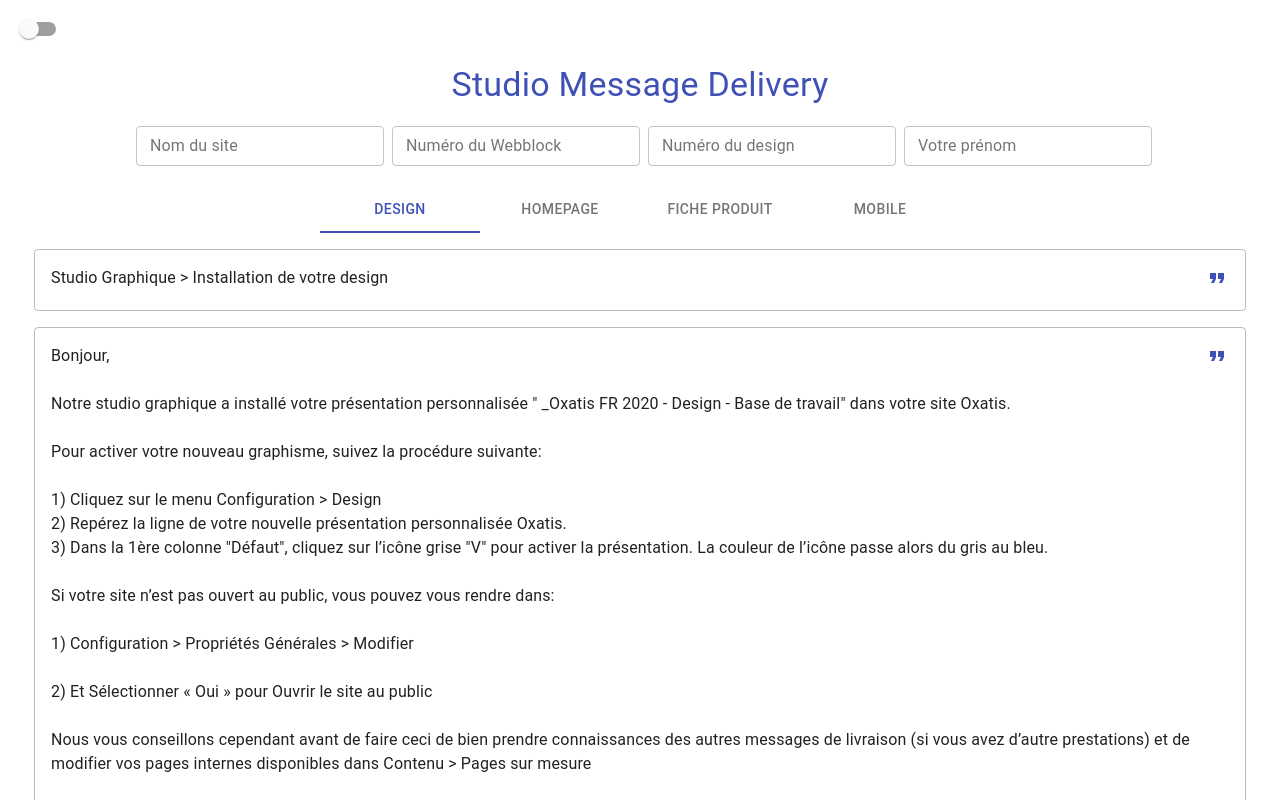
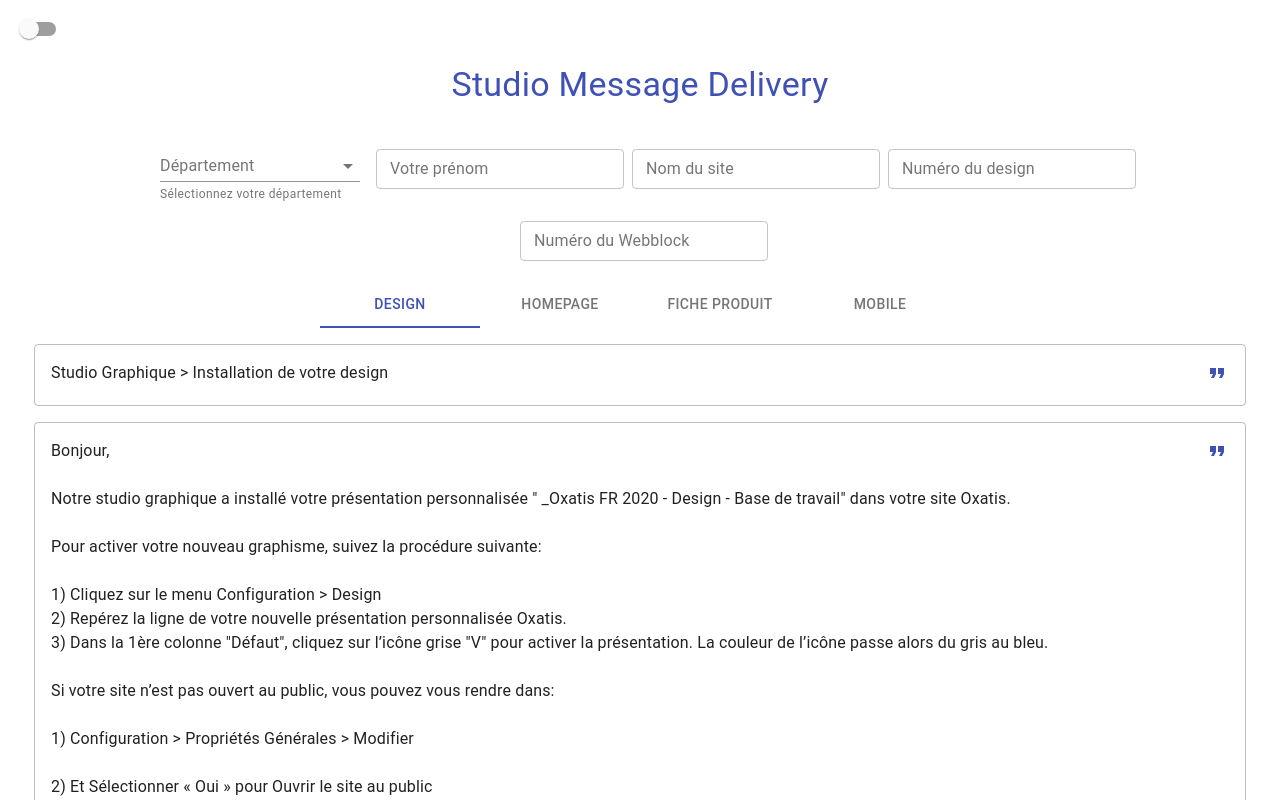
Before and after one commit to difiouze/message-studio-v2, a React (Create React App) app: page / in a window 1280 px wide. Shown: the top 800 px of the page. Built offline with nearby package versions, Linux system fonts and the light colour scheme.

Commit message:
Select + Fiche produit

```diff
--- a/src/App.js
+++ b/src/App.js
@@ -19,9 +19,15 @@
   Tab,
   Switch,
   Box,
+  Select,
+  MenuItem,
+  FormControl,
+  FormHelperText,
+  InputLabel,
 } from "@material-ui/core";
 
 import { ThemeProvider, createMuiTheme } from "@material-ui/core/styles";
+import { makeStyles } from "@material-ui/core/styles";
 
 function App() {
   // Theme //
@@ -32,16 +38,23 @@
     palette: {
       type: "dark",
       primary: {
-        main: '#F50057'
+        main: "#F50057",
       },
     },
   });
 
   const lightTheme = createMuiTheme({
-    palette: {
+    palette: {},
+  });
 
+  const useStyles = makeStyles((theme) => ({
+    formControl: {
+      margin: theme.spacing(1),
+      minWidth: 200,
     },
-  });
+  }));
+
+  const classes = useStyles();
 
   // Nom du site //
   const [siteName, setSiteName] = useState();
@@ -72,16 +85,23 @@
     setStudioName(e.target.value);
   };
 
+  // ID Departement //
+
+  const [value, setValue] = useState();
+
+  const handleDepartmentChange = (e) => {
+    setValue(e.target.value);
+  };
+
   // Tabs //
   const [selectedTab, setSelectedTab] = useState(0);
   const handleChange = (event, newValue) => {
     setSelectedTab(newValue);
   };
 
-
   return (
     <ThemeProvider theme={darkMode ? darkTheme : lightTheme}>
-      <Paper square style={{ minHeight: "100vh", padding: "10px" }} >
+      <Paper square style={{ minHeight: "100vh", padding: "10px" }}>
         <div class="temp-navbar">
           <Switch
             checked={darkMode}
@@ -89,12 +109,47 @@
           ></Switch>
         </div>
         <Box my={2}>
-        <Typography color="primary" variant="h4" align="center">
-          Studio Message Delivery
-        </Typography>
+          <Typography color="primary" variant="h4" align="center">
+            Studio Message Delivery
+          </Typography>
         </Box>
         <Container>
-          <Grid container spacing={1} justify={"center"} style={{margin: '15px 0'}}>
+          <Grid
+            container
+            spacing={1}
+            justify={"center"}
+            alignItems={"center"}
+            style={{ margin: "15px 0" }}
+          >
+            <Grid item>
+              <FormControl className={classes.formControl}>
+                <InputLabel>Département</InputLabel>
+                <Select
+                  labelId="test"
+                  label="test"
+                  displayEmpty
+                  value={value}
+                  onChange={handleDepartmentChange}
+                  autoWidth
+                >
+                  <MenuItem value="Studio Graphique">Studio Graphique</MenuItem>
+                  <MenuItem value="Chef de Projet">Chef de Projet</MenuItem>
+                </Select>
+                <FormHelperText>Sélectionnez votre département</FormHelperText>
+              </FormControl>
+            </Grid>
+            <Grid item>
+              <TextField
+                variant="outlined"
+                color="secondary"
+                type="text"
+                label="Votre prénom"
+                size="small"
+                placeholder="Votre prénom"
+                id="studioName"
+                onChange={studioNameHandler}
+              />
+            </Grid>
             <Grid item justify={"center"}>
               <TextField
                 variant="outlined"
@@ -105,18 +160,6 @@
                 placeholder="Nom du site"
                 id="sitename-id"
                 onChange={siteNameHandler}
-              />
-            </Grid>
-            <Grid item>
-              <TextField
-                variant="outlined"
-                color="secondary"
-                type="text"
-                label="Numéro du Webblock"
-                size="small"
-                placeholder="Numéro du Webblock"
-                id="design-id"
-                onChange={webblockNumberHandler}
               />
             </Grid>
             <Grid item>
@@ -136,11 +179,11 @@
                 variant="outlined"
                 color="secondary"
                 type="text"
-                label="Votre prénom"
+                label="Numéro du Webblock"
                 size="small"
-                placeholder="Votre prénom"
-                id="studioName"
-                onChange={studioNameHandler}
+                placeholder="Numéro du Webblock"
+                id="design-id"
+                onChange={webblockNumberHandler}
               />
             </Grid>
           </Grid>
@@ -159,17 +202,20 @@
               <Tab label="Mobile" />
             </Tabs>
 
-            {selectedTab === 0 && <Design studioName={studioName} designNumber={designNumber}/>}
+            {selectedTab === 0 && (
+              <Design studioName={studioName} designNumber={designNumber} value={value} />
+            )}
             {selectedTab === 1 && (
               <Homepage
                 studioName={studioName}
                 siteName={siteName}
                 designNumber={designNumber}
                 webblockNumber={webblockNumber}
+                value={value}
               />
             )}
-            {selectedTab === 2 && <Product studioName={studioName} />}
-            {selectedTab === 3 && <Mobile studioName={studioName} />}
+            {selectedTab === 2 && <Product studioName={studioName} value={value} classes={classes}/>}
+            {selectedTab === 3 && <Mobile studioName={studioName} value={value} />}
           </Grid>
         </Container>
       </Paper>
--- a/src/Components/Design.js
+++ b/src/Components/Design.js
@@ -5,7 +5,7 @@
 import copyTitleToClipboard from '../utils/copyTitleToClipboard';
 import copyTextToClipboard from '../utils/copyTextToClipboard';
 
-const Design = ({ studioName, designNumber }) => {
+const Design = ({ studioName, designNumber, value }) => {
 
   return (
     <>
@@ -73,7 +73,7 @@
             <br />
             Cordialement,
             <br />
-            {studioName} - Studio Graphique <br />
+            {studioName} - {value} <br />
             New Oxatis</span>
 
           </Typography>
--- a/src/Components/Homepage.js
+++ b/src/Components/Homepage.js
@@ -5,7 +5,7 @@
 import copyTitleToClipboard from "../utils/copyTitleToClipboard";
 import copyTextToClipboard from "../utils/copyTextToClipboard";
 
-const Homepage = ({ studioName, siteName, designNumber, webblockNumber }) => {
+const Homepage = ({ studioName, siteName, designNumber, webblockNumber, value }) => {
   return (
     <>
       <Box
@@ -46,7 +46,7 @@
               <br />
               <br />
               Nous venons de finaliser l’intégration de votre page d’accueil
-              sous le nom de " _Oxatis FR 2020 - Accueil - Base de travail ".{" "}
+              sous le nom de "  {webblockNumber} _Oxatis FR {(new Date().getFullYear())} - Accueil - Base de travail ".{" "}
               <br />
               <br />
               Numéro de votre page sur mesure : {webblockNumber} <br />
@@ -111,7 +111,7 @@
               <br />
               Cordialement,
               <br />
-              {studioName} - Studio Graphique <br />
+              {studioName} - {value} <br />
               New Oxatis
             </span>
           </Typography>
--- a/src/Components/Mobile.js
+++ b/src/Components/Mobile.js
@@ -5,7 +5,7 @@
 import copyTitleToClipboard from '../utils/copyTitleToClipboard';
 import copyTextToClipboard from '../utils/copyTextToClipboard';
 
-const Mobile = ( {studioName}) => {
+const Mobile = ( {studioName, value}) => {
     return (
         <>
         <Box
@@ -37,7 +37,7 @@
         <Box flexGrow={1}>
           <Typography>
             <span id='copiedText'>Bonjour,<br /><br />
-            Nous venons de finaliser l’intégration de votre page d’accueil Mobile sous le nom de " NOMDELAPAGE  ".<br /><br />
+            Nous venons de finaliser l’intégration de votre page d’accueil Mobile sous le nom de "_Oxatis FR {(new Date().getFullYear())} - Accueil Mobile - Base de travail".<br /><br />
             Numéro de votre page  sur mesure : XXXX<br />
             Lien : XXXXX<br /><br />
             Vous pouvez retrouver cette page sur mesure dans Contenu &gt; Pages sur mesure &gt; et repérer la ligne du nom de votre page.<br /><br />
@@ -45,7 +45,7 @@
             La page sur mesure est déjà fonctionnelle sur la version mobile.<br /><br />
             Cordialement,
             <br />
-            {studioName} - Studio Graphique <br />
+            {studioName} - {value} <br />
             New Oxatis</span>
 
           </Typography>
```
Also changed, not shown: src/Components/Product.js (+111 -23 lines).
